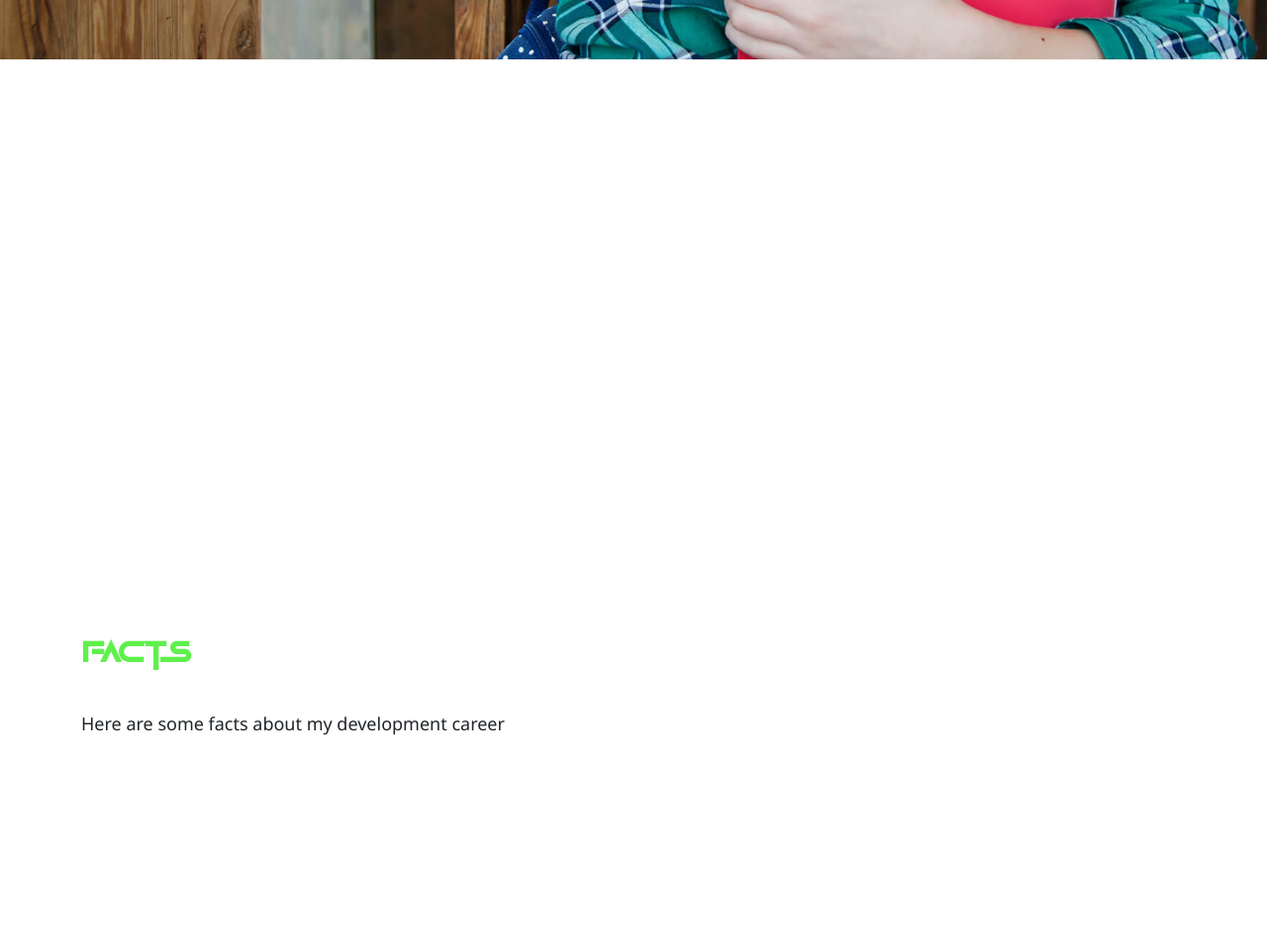
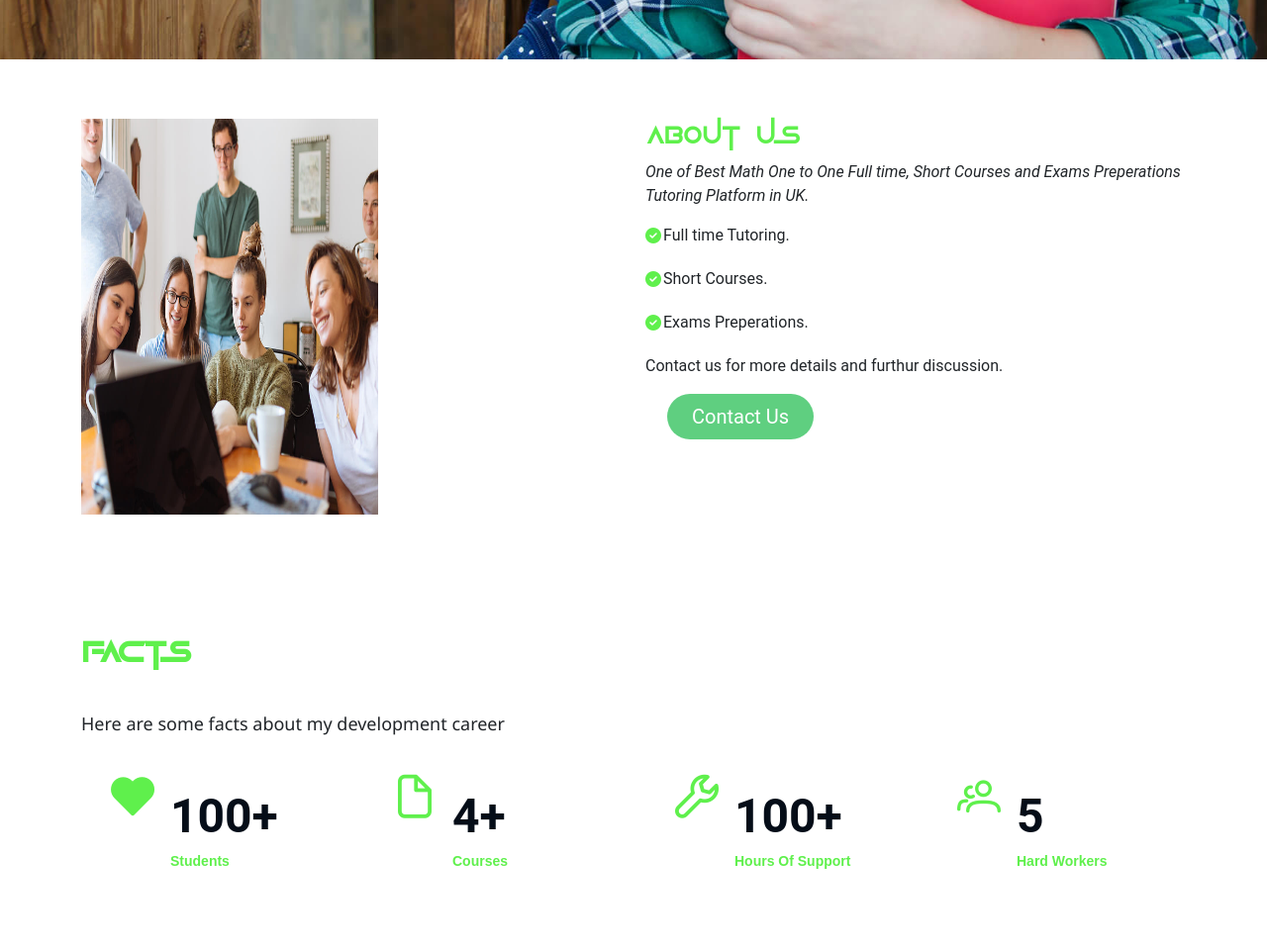
Before and after one commit to AbdulRehmanjr/math-portfolio, an Angular app: page / in a window 1280 px wide. Shown: the part 740-1701 px from the top of the page at 99% size. Built offline with nearby package versions, Linux system fonts and the light colour scheme; what ngx-typed-js would draw is missing.

Commit message:
aos removed permanently

```diff
--- a/package.json
+++ b/package.json
@@ -20,7 +20,6 @@
     "@angular/platform-browser-dynamic": "^15.0.0",
     "@angular/router": "^15.0.0",
     "@fortawesome/fontawesome-free": "^6.2.1",
-    "aos": "^2.3.4",
     "bootstrap": "^5.2.3",
     "jquery": "^3.6.3",
     "ngx-typed-js": "^2.1.1",
--- a/src/app/components/intro/intro.component.html
+++ b/src/app/components/intro/intro.component.html
@@ -1,6 +1,6 @@
 <section id="hero" class="d-flex flex-row justify-content-center align-items-center">
   <section id="hero" class="d-flex justify-content-center align-items-center">
-    <div class="container position-relative" data-aos="zoom-in" data-aos-delay="100">
+    <div class="container position-relative">
       <div class="row">
         <div class="col-md-12">
           <h1>Learning Today,<br>Leading Tomorrow</h1>
--- a/src/app/components/main-about/main-about.component.html
+++ b/src/app/components/main-about/main-about.component.html
@@ -1,8 +1,8 @@
 <section id="about" class="about">
-  <div class="container" data-aos="fade-up">
+  <div class="container">
 
     <div class="row content">
-      <div class="d-none d-md-block col-lg-6" data-aos="fade-left" data-aos-delay="100">
+      <div class="d-none d-md-block col-lg-6">
         <img src="assets/img/about.jpg" class="img-fluid" alt="about_picture">
       </div>
       <div class="col-lg-6">
--- a/src/app/components/main-contact/main-contact.component.html
+++ b/src/app/components/main-contact/main-contact.component.html
@@ -1,5 +1,5 @@
 <section id ="contactus">
-    <div class="container" data-aos="fade-up">
+    <div class="container">
         <div class="row">
             <h3>Contact Us</h3>
             <p>Contact us on email: {{email}} <br>
--- a/src/app/components/main-facts/main-facts.component.html
+++ b/src/app/components/main-facts/main-facts.component.html
@@ -8,7 +8,7 @@
 
       <div class="row no-gutters">
 
-        <div class="col-lg-3 col-md-6 d-md-flex align-items-md-stretch" data-aos="fade-up" data-aos-duration="1000">
+        <div class="col-lg-3 col-md-6 d-md-flex align-items-md-stretch">
           <div class="count-box">
             <i class="pi pi-heart-fill"></i>
             <span class="purecounter">100+</span>
@@ -16,7 +16,7 @@
           </div>
         </div>
 
-        <div class="col-lg-3 col-md-6 d-md-flex align-items-md-stretch" data-aos="fade-up" data-aos-delay="100" data-aos-duration="1000">
+        <div class="col-lg-3 col-md-6 d-md-flex align-items-md-stretch">
           <div class="count-box">
             <i class="pi pi-file"></i>
             <span class="purecounter">4+</span>
@@ -24,7 +24,7 @@
           </div>
         </div>
 
-        <div class="col-lg-3 col-md-6 d-md-flex align-items-md-stretch" data-aos="fade-up" data-aos-delay="200" data-aos-duration="1000">
+        <div class="col-lg-3 col-md-6 d-md-flex align-items-md-stretch">
           <div class="count-box">
             <i class="pi pi-wrench"></i>
             <span class="purecounter">100+</span>
@@ -32,7 +32,7 @@
           </div>
         </div>
 
-        <div class="col-lg-3 col-md-6 d-md-flex align-items-md-stretch" data-aos="fade-up" data-aos-delay="300" data-aos-duration="1000">
+        <div class="col-lg-3 col-md-6 d-md-flex align-items-md-stretch">
           <div class="count-box">
             <i class="pi pi-users"></i>
             <span class="purecounter">5</span>
--- a/src/app/components/main-service/main-service.component.html
+++ b/src/app/components/main-service/main-service.component.html
@@ -1,12 +1,12 @@
   <section id="courses" class="courses">
-    <div class="container" data-aos="fade-up">
+    <div class="container">
 
       <div class="section-title">
         <h2>Courses</h2>
         <p>Courses Offers By Math Genius&copy;</p>
       </div>
 
-      <div class="row" data-aos="zoom-in" data-aos-delay="100">
+      <div class="row">
     <ng-container *ngFor="let course of courses">
       <div class="col-lg-4 col-md-6 d-flex align-items-stretch">
         <div class="course-item">
```
